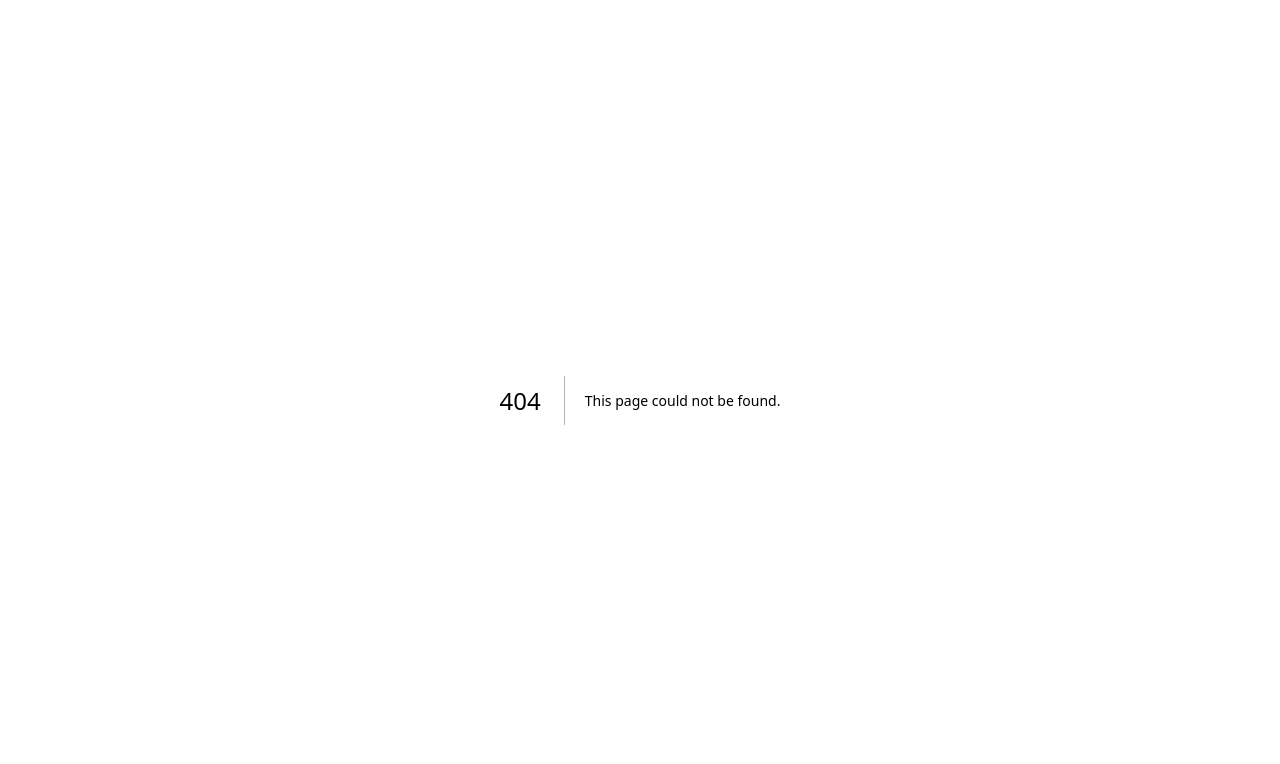
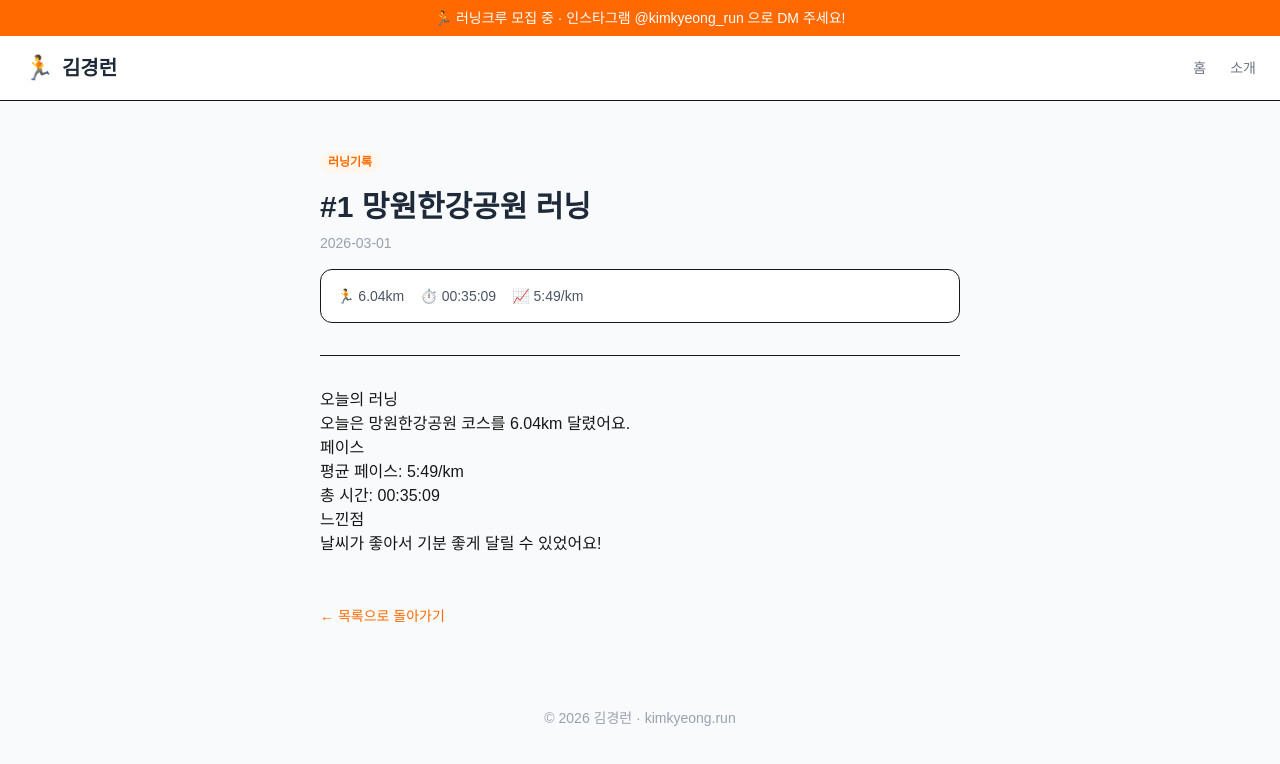
Before and after one commit to kyeongrun/kyeongrun, a Next.js app: page /posts/first-run in a window 1280 px wide. Before the commit this address had no page. Shown: the top 764 px of the page. Built offline with nearby package versions, Linux system fonts and the light colour scheme.

Commit message:
러닝크루 모집, 게시글 링크 구현

```diff
--- /dev/null
+++ b/lib/posts.js
@@ -0,0 +1,66 @@
+import fs from "fs";
+// fs = File System, Node.js 내장 모듈이에요
+// 파일을 읽고 쓰는 기능을 제공해요
+
+import path from "path";
+// path = 파일 경로를 다루는 Node.js 내장 모듈이에요
+
+import matter from "gray-matter";
+// gray-matter = Markdown 파일의 메타데이터를 읽어오는 패키지예요
+
+const postsDirectory = path.join(process.cwd(), "posts");
+// process.cwd() = 현재 프로젝트 루트 경로예요
+// path.join = 경로를 합쳐줘요
+// 결과: /kyeongrun/posts 경로를 저장해요
+
+export function getAllPosts() {
+  const fileNames = fs.readdirSync(postsDirectory);
+  // readdirSync = posts 폴더 안의 파일 목록을 읽어와요
+  // 결과: ["first-run.md"] 같은 배열이에요
+
+  const posts = fileNames.map((fileName) => {
+    // map = 배열의 각 항목을 변환해요
+
+    const slug = fileName.replace(".md", "");
+    // slug = URL에 사용할 이름이에요
+    // first-run.md → first-run 으로 변환해요
+
+    const fullPath = path.join(postsDirectory, fileName);
+    // 파일의 전체 경로를 만들어요
+    // 결과: /kyeongrun/posts/first-run.md
+
+    const fileContents = fs.readFileSync(fullPath, "utf8");
+    // 파일 내용을 문자열로 읽어와요
+
+    const { data } = matter(fileContents);
+    // matter = Markdown 파일을 파싱해요
+    // data = --- 사이의 메타데이터예요 (title, date, description, tag)
+
+    return {
+      slug,
+      ...data,
+      // slug와 메타데이터를 합쳐서 반환해요
+    };
+  });
+
+  return posts.sort((a, b) => (a.date < b.date ? 1 : -1));
+  // 날짜 기준으로 최신순 정렬해요
+}
+
+export function getPostBySlug(slug) {
+  // slug로 특정 글을 가져오는 함수예요
+
+  const fullPath = path.join(postsDirectory, `${slug}.md`);
+  // slug로 파일 경로를 만들어요
+  // 결과: /kyeongrun/posts/first-run.md
+
+  const fileContents = fs.readFileSync(fullPath, "utf8");
+  // 파일 내용을 읽어와요
+
+  const { data, content } = matter(fileContents);
+  // data = 메타데이터 (title, date 등)
+  // content = 실제 Markdown 본문 내용이에요
+
+  return { slug, ...data, content };
+  // slug, 메타데이터, 본문을 합쳐서 반환해요
+}
--- a/package.json
+++ b/package.json
@@ -9,7 +9,9 @@
     "lint": "eslint"
   },
   "dependencies": {
+    "gray-matter": "^4.0.3",
     "next": "16.1.6",
+    "next-mdx-remote": "^6.0.0",
     "react": "19.2.3",
     "react-dom": "19.2.3"
   },
--- /dev/null
+++ b/posts/first-run.md
@@ -0,0 +1,21 @@
+---
+title: "#1 망원한강공원 러닝"
+date: "2026-03-01"
+distance: "6.04km"
+time: "00:35:09"
+pace: "5:49/km"
+tag: "러닝기록"
+---
+
+## 오늘의 러닝
+
+오늘은 망원한강공원 코스를 6.04km 달렸어요.
+
+## 페이스
+
+- 평균 페이스: 5:49/km
+- 총 시간: 00:35:09
+
+## 느낀점
+
+날씨가 좋아서 기분 좋게 달릴 수 있었어요!
--- a/src/app/layout.js
+++ b/src/app/layout.js
@@ -1,28 +1,35 @@
-import { Geist, Geist_Mono } from "next/font/google";
 import "./globals.css";
-
-const geistSans = Geist({
-  variable: "--font-geist-sans",
-  subsets: ["latin"],
-});
-
-const geistMono = Geist_Mono({
-  variable: "--font-geist-mono",
-  subsets: ["latin"],
-});
 
 export const metadata = {
   title: "김경런",
-  description: "Generated by create next app",
+  description: "러닝 기록, 훈련 플랜, 장비 리뷰까지",
 };
 
 export default function RootLayout({ children }) {
   return (
     <html lang="ko">
-      <body
-        className={`${geistSans.variable} ${geistMono.variable} antialiased`}
-      >
+      <body>
+
+        {/* 상단 공지 배너 */}
+        <a
+          href="https://www.instagram.com/kimkyeong_run"
+          // 클릭하면 인스타그램 계정으로 이동해요
+          target="_blank"
+          // target="_blank" = 새 탭으로 열어요
+          rel="noopener noreferrer"
+          // 보안을 위해 추가해요
+          // noopener = 새 탭에서 원본 페이지 접근을 막아요
+          // noreferrer = 이전 페이지 정보를 숨겨요
+          className="block bg-orange-500 text-white text-center text-sm py-2 hover:bg-orange-600 transition"
+          // block = 전체 너비로 표시해요
+          // hover:bg-orange-600 = 마우스 올리면 색이 진해져요
+        >
+          🏃 러닝크루 모집 중 · 인스타그램 @kimkyeong_run 으로 DM 주세요!
+        </a>
+
         {children}
+        {/* children = 각 페이지의 내용이 여기에 들어와요 */}
+
       </body>
     </html>
   );
--- a/src/app/page.js
+++ b/src/app/page.js
@@ -1,30 +1,10 @@
+import { getAllPosts } from "../../lib/posts";
+// 방금 만든 lib/posts.js 에서 getAllPosts 함수를 가져와요
+// src/app/page.js 기준으로 lib 폴더가 두 단계 위에 있어서 ../../ 예요
+
 export default function Home() {
-  const posts = [
-    {
-      id: 1,
-      title: "#1 망원한강공원 러닝",
-      date: "2026-03-01",
-      /*description: "오늘의 러닝 코스와 페이스를 기록했어요.",*/
-      distance: "6.04km",
-      time: "00:35:09",
-      pace: "5:49/km",
-      tag: "러닝기록"
-    },
-    {
-      id: 2,
-      title: "마라톤 훈련 플랜",
-      date: "2026-03-02",
-      description: "풀마라톤을 준비하는 12주 훈련 플랜을 소개해요.",
-      tag: "훈련플랜"
-    },
-    {
-      id: 3,
-      title: "러닝화 추천",
-      date: "2026-03-03",
-      description: "초보 러너를 위한 러닝화 추천 가이드예요.",
-      tag: "장비"
-    },
-  ]
+  const posts = getAllPosts();
+  // getAllPosts 함수를 실행해서 posts 폴더의 모든 글을 가져와요
 
   return (
     <main className="min-h-screen bg-gray-50">
@@ -53,20 +33,35 @@ export default function Home() {
         <h2 className="text-xl font-bold text-gray-800 mb-6">최근 글</h2>
         <div className="flex flex-col gap-4">
           {posts.map((post) => (
-            <div
-              key={post.id}
+            <a
+              key={post.slug}
+              // slug = Markdown 파일명 기반의 고유 ID예요 (first-run 등)
+              href={`/posts/${post.slug}`}
+              // 클릭하면 /posts/first-run 같은 상세 페이지로 이동해요
               className="bg-white border rounded-xl p-6 hover:shadow-md transition cursor-pointer"
             >
               <div className="flex items-center justify-between mb-2">
                 <span className="text-xs font-semibold text-orange-500 bg-orange-50 px-2 py-1 rounded-full">
                   {post.tag}
+                  {/* Markdown 메타데이터의 tag 값이에요 */}
                 </span>
                 <span className="text-xs text-gray-400">{post.date}</span>
+                {/* Markdown 메타데이터의 date 값이에요 */}
               </div>
               <h3 className="text-lg font-semibold text-gray-800 mb-1">{post.title}</h3>
-              <p className="text-gray-500 text-sm">{post.description}</p>
-              <p className="text-gray-500 text-sm">{post.distance} • {post.time} • {post.pace}</p>
-            </div>
+              {/* Markdown 메타데이터의 title 값이에요 */}
+
+              {/* 러닝기록 태그인 경우 distance, time, pace 표시 */}
+              {post.tag === "러닝기록" ? (
+                <p className="text-gray-500 text-sm">
+                  {post.distance} • {post.time} • {post.pace}
+                  {/* Markdown 메타데이터의 distance, time, pace 값이에요 */}
+                </p>
+              ) : (
+                <p className="text-gray-500 text-sm">{post.description}</p>
+                // 러닝기록이 아닌 경우 description 을 표시해요
+              )}
+            </a>
           ))}
         </div>
       </section>
--- /dev/null
+++ b/src/app/posts/[slug]/page.js
@@ -0,0 +1,84 @@
+import { getPostBySlug, getAllPosts } from "../../../../lib/posts";
+import { MDXRemote } from "next-mdx-remote/rsc";
+
+export async function generateStaticParams() {
+  const posts = getAllPosts();
+  return posts.map((post) => ({
+    slug: post.slug,
+  }));
+}
+
+export default async function PostPage({ params }) {
+  // async 를 추가했어요
+  // params 를 비동기로 받아야 slug 가 제대로 넘어와요
+
+  const { slug } = await params;
+  // await 으로 params 를 받아야 해요
+  // 바로 params.slug 쓰면 undefined 가 돼요
+
+  const post = getPostBySlug(slug);
+  // slug 로 해당 글의 데이터를 가져와요
+
+  return (
+    <main className="min-h-screen bg-gray-50">
+
+      {/* 헤더 */}
+      <header className="bg-white border-b px-6 py-4 flex items-center justify-between">
+        <div className="flex items-center gap-2">
+          <span className="text-2xl">🏃</span>
+          <span className="font-bold text-xl text-gray-800">김경런</span>
+        </div>
+        <nav className="flex gap-6 text-sm text-gray-500">
+          <a href="/" className="hover:text-black transition">홈</a>
+          <a href="/about" className="hover:text-black transition">소개</a>
+        </nav>
+      </header>
+
+      {/* 글 내용 */}
+      <article className="max-w-2xl mx-auto px-4 py-12">
+
+        {/* 글 메타데이터 */}
+        <div className="mb-8">
+          <span className="text-xs font-semibold text-orange-500 bg-orange-50 px-2 py-1 rounded-full">
+            {post.tag}
+          </span>
+          <h1 className="text-3xl font-bold text-gray-800 mt-4 mb-2">{post.title}</h1>
+          <p className="text-gray-400 text-sm">{post.date}</p>
+
+          {/* 러닝기록인 경우 distance, time, pace 표시 */}
+          {post.tag === "러닝기록" && (
+            <div className="flex gap-4 mt-4 bg-white border rounded-xl p-4">
+              <span className="text-sm text-gray-600">🏃 {post.distance}</span>
+              <span className="text-sm text-gray-600">⏱️ {post.time}</span>
+              <span className="text-sm text-gray-600">📈 {post.pace}</span>
+            </div>
+          )}
+        </div>
+
+        {/* 구분선 */}
+        <hr className="mb-8" />
+
+        {/* Markdown 본문 */}
+        <div className="prose prose-gray max-w-none">
+          <MDXRemote source={post.content} />
+          {/* post.content = Markdown 본문 내용이에요
+              MDXRemote 가 Markdown 을 HTML 로 변환해서 보여줘요 */}
+        </div>
+
+        {/* 목록으로 돌아가기 */}
+        <div className="mt-12">
+          <a href="/" className="text-orange-500 hover:underline text-sm">
+            ← 목록으로 돌아가기
+          </a>
+        </div>
+
+      </article>
+
+      {/* 푸터 */}
+      <footer className="text-center text-gray-400 text-sm py-8">
+        © 2026 김경런 · kimkyeong.run
+      </footer>
+
+    </main>
+  )
+}
```
Also changed, not shown: 1 other file (tests, documents, lock files or other folders).
